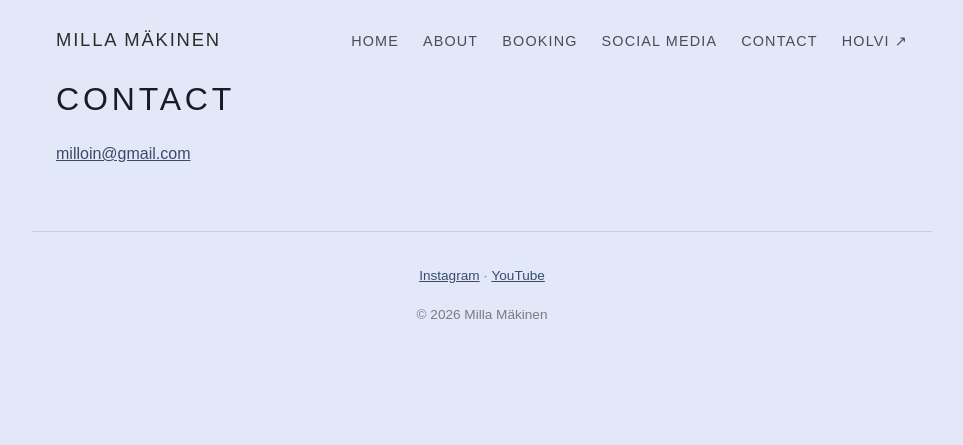
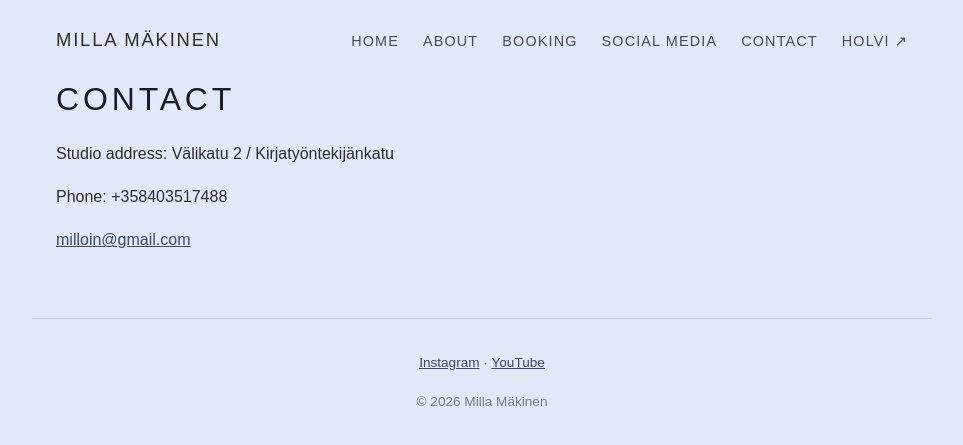
Before and after one commit to millamakinen/millamakinen.github.io, a Jekyll site: the page built from contact.md, in a window 1280 px wide. Shown: the top 445 px of the page, without its empty margins (158-1121 px from the left). Built offline with Jekyll 4.4.1, drawn with Linux system fonts in a browser that asks for light colours; some web fonts are replaced.

Commit message:
Update contact.md

```diff
--- a/contact.md
+++ b/contact.md
@@ -6,4 +6,8 @@ permalink: /contact/
 
 # Contact
 
+Studio address: Välikatu 2 / Kirjatyöntekijänkatu
+
+Phone: +358403517488
+
 [milloin@gmail.com](mailto:milloin@gmail.com)
```
